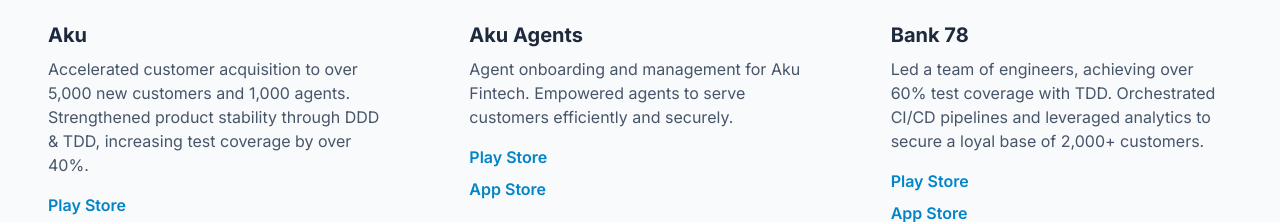
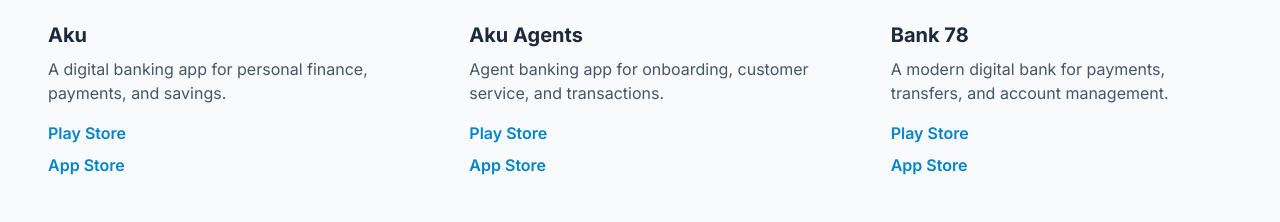
Before and after one commit to CoderNamedHendrick/CoderNamedHendrick.github.io, a plain HTML site: page index.html in a window 1280 px wide. Shown: the part 1724-1946 px from the top of the page. Drawn offline with nearby package versions, Linux system fonts and the light colour scheme.

Commit message:
update styling

```diff
--- a/index.html
+++ b/index.html
@@ -120,7 +120,7 @@
                     <img class="h-48 w-full object-cover" src="https://play-lh.googleusercontent.com/Pjp0x6RPbhHOKdSiyppNBHqxXc5rcqXrdtvRXhXA4nDcx7gMGmJNqNSH6CPGYKR5Muw=s48-rw" alt="Aku App Icon">
                     <div class="p-6">
                         <h3 class="font-bold text-xl mb-2 text-slate-800">Aku</h3>
-                        <p class="text-slate-600 text-base mb-4">Accelerated customer acquisition to over 5,000 new customers and 1,000 agents. Strengthened product stability through DDD & TDD, increasing test coverage by over 40%.</p>
+                        <p class="text-slate-600 text-base mb-4">A digital banking app for personal finance, payments, and savings.</p>
                         <div class="flex flex-col gap-2">
                             <a href="https://play.google.com/store/apps/details?id=com.aku.customer.app&hl=en" target="_blank" class="flex items-center gap-2 text-sky-600 hover:text-sky-800 font-semibold">Play Store</a>
                             <a href="https://apps.apple.com/us/app/aku/id1609211914" target="_blank" class="flex items-center gap-2 text-sky-600 hover:text-sky-800 font-semibold">App Store</a>
@@ -132,7 +132,7 @@
                     <img class="h-48 w-full object-cover" src="https://play-lh.googleusercontent.com/swSUEdpWZLXfDlvRsHqdDB1dKpyDvS6mXoh4GNxUWeVS_4QnghziAo_sZZF-UjW92Bvc=s48-rw" alt="Aku Agents App Icon">
                     <div class="p-6">
                         <h3 class="font-bold text-xl mb-2 text-slate-800">Aku Agents</h3>
-                        <p class="text-slate-600 text-base mb-4">Agent onboarding and management for Aku Fintech. Empowered agents to serve customers efficiently and securely.</p>
+                        <p class="text-slate-600 text-base mb-4">Agent banking app for onboarding, customer service, and transactions.</p>
                         <div class="flex flex-col gap-2">
                             <a href="https://play.google.com/store/apps/details?id=com.aku.agent.app&hl=en" target="_blank" class="flex items-center gap-2 text-sky-600 hover:text-sky-800 font-semibold">Play Store</a>
                             <a href="https://apps.apple.com/us/app/aku-agents/id6444590183" target="_blank" class="flex items-center gap-2 text-sky-600 hover:text-sky-800 font-semibold">App Store</a>
@@ -144,7 +144,7 @@
                     <img class="h-48 w-full object-cover" src="https://play-lh.googleusercontent.com/nRVJPCOcxfR385HL9V0GP2L2ZLyiv0Wz5EhHqLuaeEvCdIAnVVlRyu9CQ-oKm_kQZ2Zk=w240-h480-rw" alt="Bank 78 App Icon">
                     <div class="p-6">
                         <h3 class="font-bold text-xl mb-2 text-slate-800">Bank 78</h3>
-                        <p class="text-slate-600 text-base mb-4">Led a team of engineers, achieving over 60% test coverage with TDD. Orchestrated CI/CD pipelines and leveraged analytics to secure a loyal base of 2,000+ customers.</p>
+                        <p class="text-slate-600 text-base mb-4">A modern digital bank for payments, transfers, and account management.</p>
                         <div class="flex flex-col gap-2">
                             <a href="https://play.google.com/store/apps/details?id=com.bank78.mobile_app&" target="_blank" class="flex items-center gap-2 text-sky-600 hover:text-sky-800 font-semibold">Play Store</a>
                             <a href="https://apps.apple.com/us/app/bank-78/id6470311222" target="_blank" class="flex items-center gap-2 text-sky-600 hover:text-sky-800 font-semibold">App Store</a>
```
